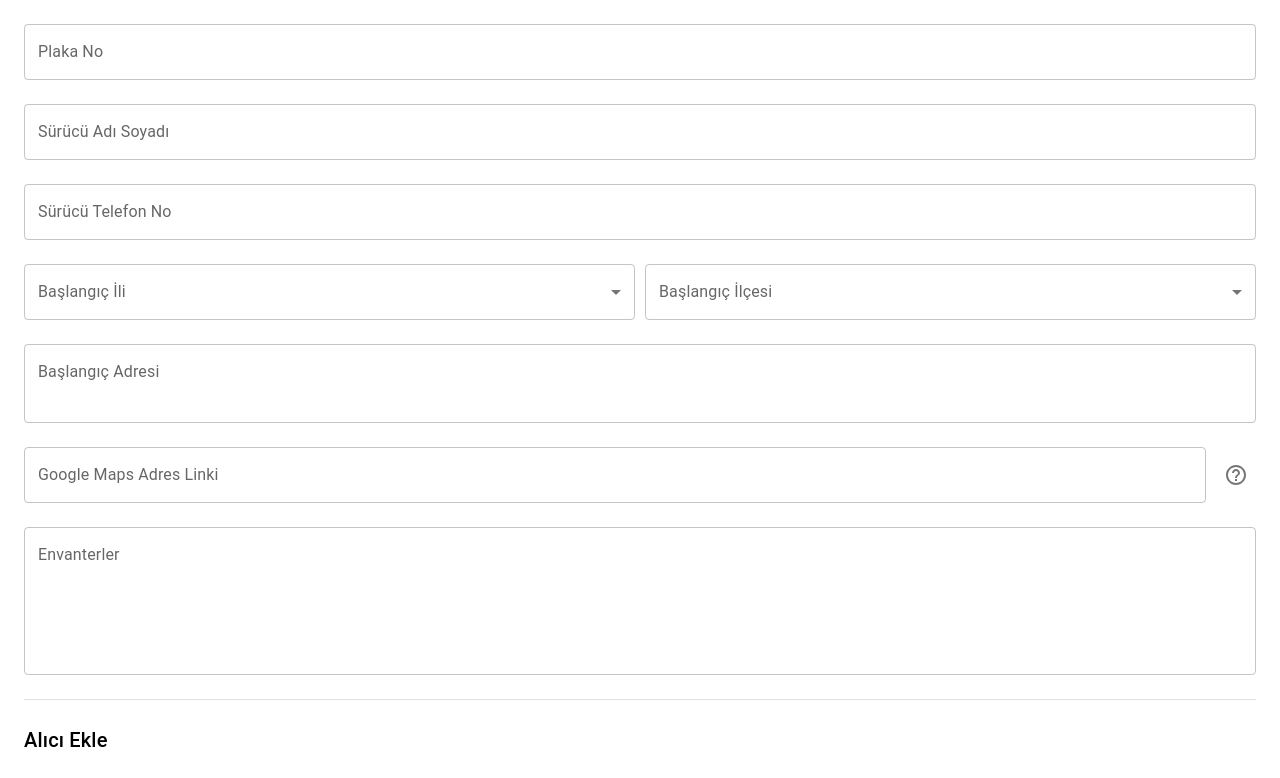
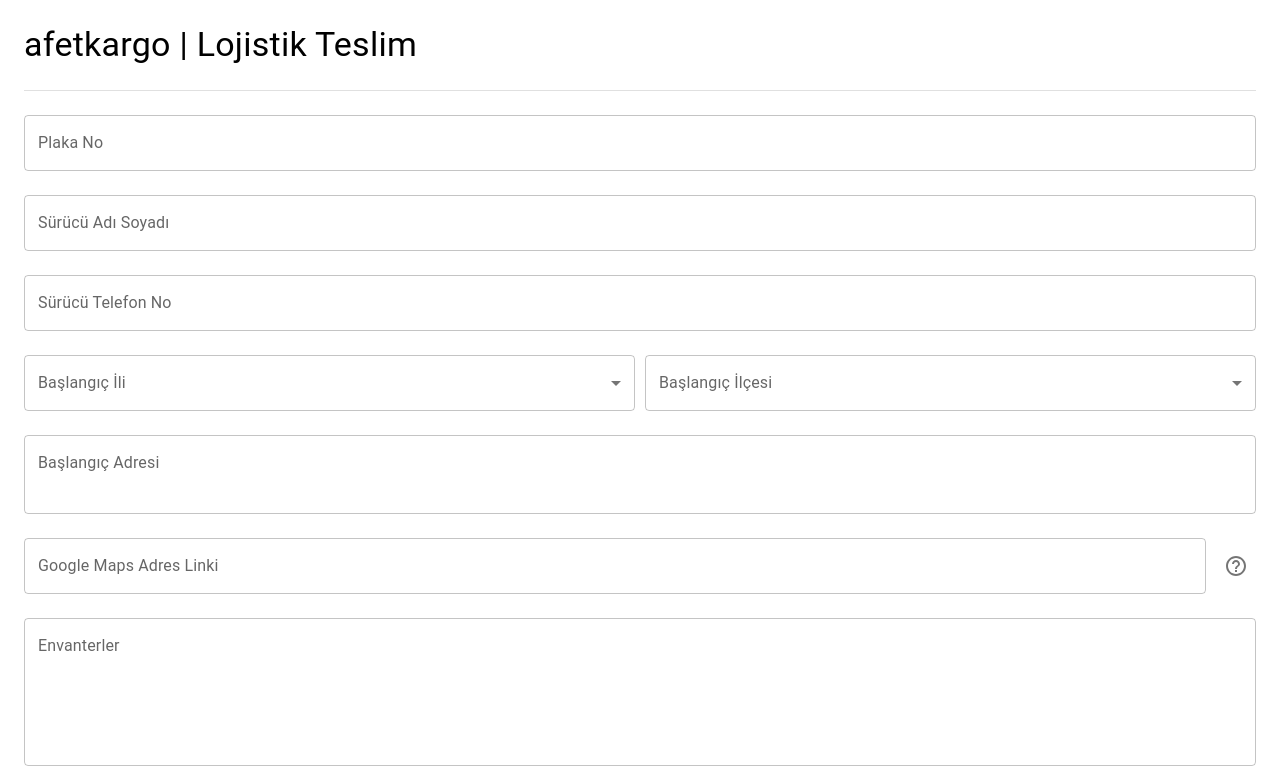
Before and after one commit to acikkaynak/afetkargo-client, a React (Create React App) app: page /kayit in a window 1280 px wide. Shown: the top 778 px of the page. Built offline with nearby package versions, Linux system fonts and the light colour scheme.

Commit message:
feat: add header and layout.

```diff
--- a/src/App.js
+++ b/src/App.js
@@ -5,17 +5,33 @@
 import Sender from "./containers/Sender";
 
 import { BrowserRouter as Router, Route, Routes } from "react-router-dom";
+import styled from "styled-components";
+import Layout from "./containers/Layout";
+
+const Wrapper = styled.div`
+  max-width: 1440px;
+  margin: 0 auto;
+`;
 
 function App() {
   return (
+    <Wrapper>
       <Router>
         <Routes>
           <Route path="/" element={<Login />} />
-        <Route path="/kayit" element={<Sender />} />
+          <Route
+            path="/kayit"
+            element={
+              <Layout title="Lojistik Bildirimi">
+                <Sender />
+              </Layout>
+            }
+          />
           <Route path="/izle" element={<Monitoring />} />
           <Route path="/teslim" element={<Delivery />} />
         </Routes>
       </Router>
+    </Wrapper>
   );
 }
 
--- a/src/containers/Delivery/index.js
+++ b/src/containers/Delivery/index.js
@@ -1,6 +1,6 @@
 import { useState, useEffect } from "react";
 import styled from "styled-components";
-import "../../../src/index.css"
+import "../../../src/index.css";
 
 import {
   Button,
@@ -24,8 +24,7 @@
 import "leaflet/dist/leaflet.css";
 import { MapContainer, TileLayer, Marker, Popup, useMap } from "react-leaflet";
 
-const StyledMarker = styled(Marker)`
-`;
+const StyledMarker = styled(Marker)``;
 
 function createData(
   deliveryFullname,
@@ -99,6 +98,12 @@
       }}
     >
       <Grid item xs={12}>
+        <Typography variant="h4">afetkargo | Lojistik Teslim</Typography>
+      </Grid>
+
+      <Divider />
+
+      <Grid item xs={12}>
         <MapContainer
           center={DEFAULT_CENTER}
           zoom={13}
@@ -112,7 +117,7 @@
             attribution='&copy; <a href="https://www.openstreetmap.org/copyright">OpenStreetMap</a> contributors'
             url="https://{s}.tile.openstreetmap.org/{z}/{x}/{y}.png"
           />
-          <StyledMarker position={DEFAULT_CENTER} id="marker-wrapper" >
+          <StyledMarker position={DEFAULT_CENTER} id="marker-wrapper">
             <Popup>
               A pretty CSS3 popup. <br /> Easily customizable.
             </Popup>
--- /dev/null
+++ b/src/containers/Layout/index.js
@@ -0,0 +1,12 @@
+import { Typography } from "@mui/material";
+import { Fragment } from "react";
+
+const Layout = ({ title, children }) => {
+  return (
+    <Fragment>
+      {children}
+    </Fragment>
+  );
+};
+
+export default Layout;
--- a/src/containers/Login/index.js
+++ b/src/containers/Login/index.js
@@ -26,6 +26,10 @@
         margin: "10% auto",
       }}
     >
+      <StyledGrid item xs={12} style={{ marginBottom: "20px" }}>
+        <Typography variant="h4">afetkargo</Typography>
+      </StyledGrid>
+
       <StyledGrid item xs={12}>
         <Avatar sx={{ bgcolor: pink[500] }}>
           <LockIcon htmlColor="white" />
--- a/src/containers/Monitoring/index.js
+++ b/src/containers/Monitoring/index.js
@@ -1,4 +1,4 @@
-import { Button, Grid, Link, Typography } from "@mui/material";
+import { Button, Divider, Grid, Link, Typography } from "@mui/material";
 import Paper from "@mui/material/Paper";
 import Table from "@mui/material/Table";
 import TableBody from "@mui/material/TableBody";
@@ -76,6 +76,12 @@
       }}
     >
       <Grid item xs={12}>
+        <Typography variant="h4">afetkargo | Lojistik İzleme</Typography>
+      </Grid>
+
+      <Divider />
+
+      <Grid item xs={12}>
         <Typography variant="h6">Başlangıç adres bilgisi</Typography>
       </Grid>
 
@@ -141,7 +147,11 @@
         style={{ display: "flex", justifyContent: "flex-end", gap: "10px" }}
       >
         <Button variant="contained">Yola çıktım</Button>
-        <Button variant="contained" style={{ backgroundColor: "green" }} onClick={() => navigate("/teslim")}>
+        <Button
+          variant="contained"
+          style={{ backgroundColor: "green" }}
+          onClick={() => navigate("/teslim")}
+        >
           Teslim Ettim
         </Button>
       </Grid>
--- a/src/containers/Sender/index.js
+++ b/src/containers/Sender/index.js
@@ -93,6 +93,12 @@
         padding: "24px",
       }}
     >
+      <Grid item xs={12}>
+        <Typography variant="h4">afetkargo | Lojistik Teslim</Typography>
+      </Grid>
+
+      <Divider />
+
       <Grid item xs={12}>
         <TextField id="plateno" label="Plaka No" variant="outlined" fullWidth />
       </Grid>
```
Also changed, not shown: src/components/UI/Button/index.js (deleted, +0 -32 lines). Lines whose indentation alone changed are shown as unchanged.
